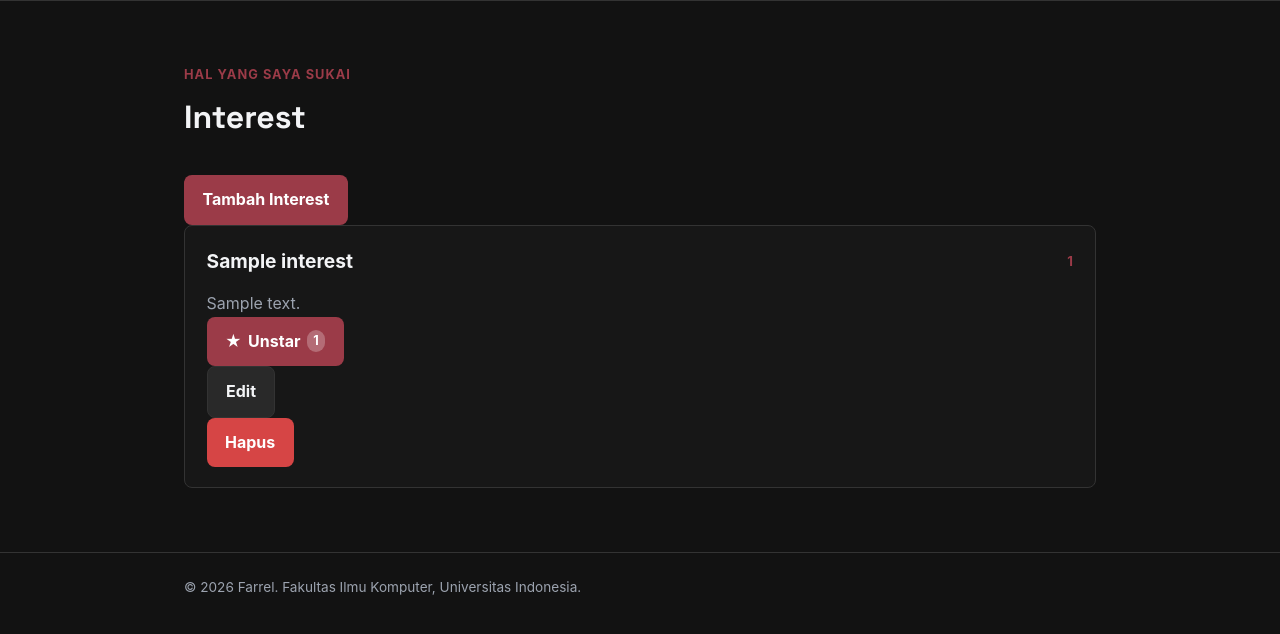
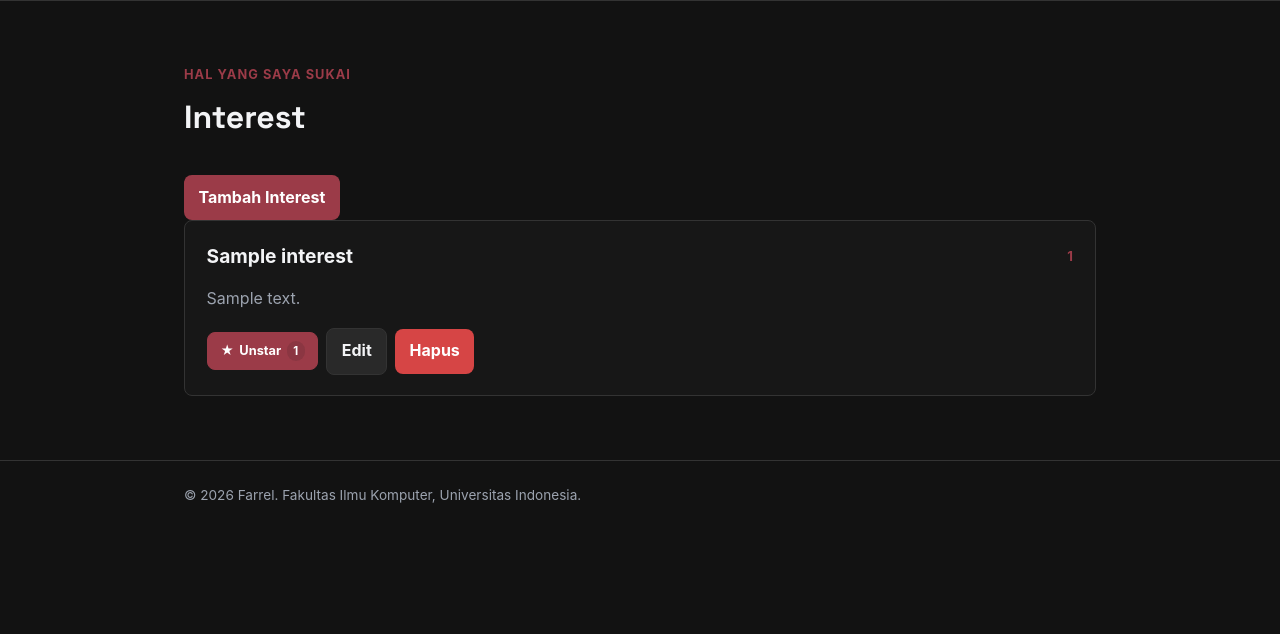
Before and after one commit to farrel-arvindra/myportofolio, a Django app: page /interest/ in a window 1280 px wide. Shown: the part 74-708 px from the top of the page. Run offline with Django 5.2, Linux system fonts and the light colour scheme; a user stored in the database is signed in; tables that the repository leaves empty hold one stand-in row (values such as "Sample post").

Commit message:
mengubah ui setelah menambah star

```diff
--- a/static/css/style.css
+++ b/static/css/style.css
@@ -469,7 +469,7 @@ h1 {
   height: fit-content;
   border: 0;
   border-radius: var(--radius);
-  padding: 0.75rem 1.15rem;
+  padding: 0.6rem 0.9rem;
   background: var(--brand);
   color: #fff;
   cursor: pointer;
@@ -509,14 +509,12 @@ h1 {
   display: flex;
   align-items: center;
   flex-wrap: wrap;
-  gap: 0.75rem;
+  gap: 0.5rem;
   margin-top: 1rem;
 }
 
-.card-actions form {
-  display: inline;
-}
-
+.card-actions form,
+.inline-form,
 .star-form {
   display: inline;
 }
@@ -524,19 +522,31 @@ h1 {
 .button-star {
   display: inline-flex;
   align-items: center;
-  gap: 0.4rem;
-  background: var(--ink);
+  gap: 0.35rem;
+  background: #f4b942;
+  color: #1b1b1b;
+  border: 1px solid #f4b942;
+  padding: 0.5rem 0.8rem;
+  font-size: 0.8rem;
+}
+
+.button-star:hover {
+  background: #e0a830;
+  border-color: #e0a830;
+  color: #1b1b1b;
 }
 
 .button-star.is-starred {
-  background: var(--accent);
+  background: var(--brand);
+  color: #fff;
+  border-color: var(--brand);
 }
 
 .star-count {
   padding: 0.05rem 0.4rem;
   border-radius: 999px;
-  background: rgba(255, 255, 255, 0.25);
-  font-size: 0.8rem;
+  background: rgba(27, 27, 27, 0.12);
+  font-size: 0.72rem;
 }
 
 .project-header {
--- a/templates/interest.html
+++ b/templates/interest.html
@@ -1,9 +1,6 @@
-{% extends "base.html" %}
-{% block meta %}
+{% extends "base.html" %} {% block meta %}
 <title>Interest - {{ name }}</title>
-{% endblock meta %}
-
-{% block content %}
+{% endblock meta %} {% block content %}
 <main>
   <section class="interest-section" id="interest">
     <div class="container">
@@ -14,7 +11,9 @@
         </div>
 
         {% if user.is_authenticated and user.is_superuser %}
-        <a href="{% url 'main:create_interest' %}" class="button">Tambah Interest</a>
+        <a href="{% url 'main:create_interest' %}" class="button"
+          >Tambah Interest</a
+        >
         {% endif %}
       </div>
 
@@ -24,37 +23,52 @@
           <div class="interest-header">
             <h2>{{ interest.title }}</h2>
             <span class="interest-year">
-              {% if interest.since %}
-                {{ interest.since }}
-              {% else %}
-                —
-              {% endif %}
+              {% if interest.since %} {{ interest.since }} {% else %} — {% endif %}
             </span>
           </div>
           <p class="interest-description">{{ interest.description }}</p>
 
+          <div class="card-actions">
             {% if user.is_authenticated %}
-          <form method="post" action="{% url 'main:toggle_interest_star' interest.id %}" class="star-form">
+            <form
+              method="post"
+              action="{% url 'main:toggle_interest_star' interest.id %}"
+              class="star-form"
+            >
               {% csrf_token %}
-            <button type="submit"
+              <button
+                type="submit"
                 class="button button-star{% if user in interest.interested_users.all %} is-starred{% endif %}"
-                    title="{% if interest.interested_users.all %}Disukai oleh {{ interest.interested_users.all|join:', ' }}{% else %}Jadilah yang pertama memberi star{% endif %}">
+                title="{% if interest.interested_users.all %}Disukai oleh {{ interest.interested_users.all|join:', ' }}{% else %}Jadilah yang pertama memberi star{% endif %}"
+              >
                 <span aria-hidden="true">★</span>
-              {% if user in interest.interested_users.all %}Unstar{% else %}Star{% endif %}
-              <span class="star-count">{{ interest.interested_users.count }}</span>
+                {% if user in interest.interested_users.all %}
+                Unstar
+                {% else %}
+                Star
+                {% endif %}
+                <span class="star-count"
+                  >{{ interest.interested_users.count }}</span
+                >
               </button>
             </form>
             {% endif %}
-
             {% if user.is_authenticated and user.is_superuser %}
-          <div class="interest-actions">
-            <a href="{% url 'main:update_interest' interest.id %}" class="button button-secondary">Edit</a>
-            <form method="post" action="{% url 'main:delete_interest' interest.id %}" class="inline-form">
+            <a
+              href="{% url 'main:update_interest' interest.id %}"
+              class="button button-secondary"
+              >Edit</a
+            >
+            <form
+              method="post"
+              action="{% url 'main:delete_interest' interest.id %}"
+              class="inline-form"
+            >
               {% csrf_token %}
               <button type="submit" class="button button-danger">Hapus</button>
             </form>
+            {% endif %}
           </div>
-          {% endif %}
         </article>
         {% empty %}
         <p class="empty-state">Belum ada interest yang ditambahkan.</p>
```
Lines whose indentation alone changed are shown as unchanged.
